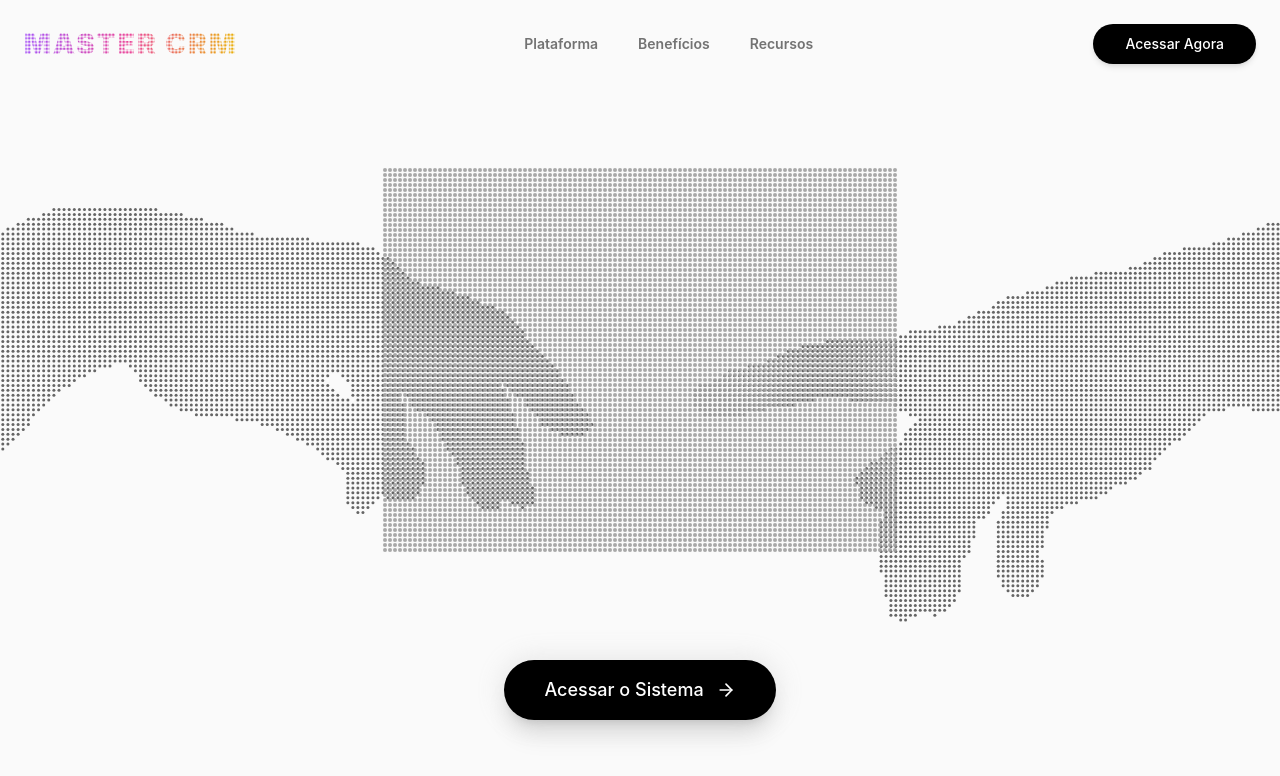
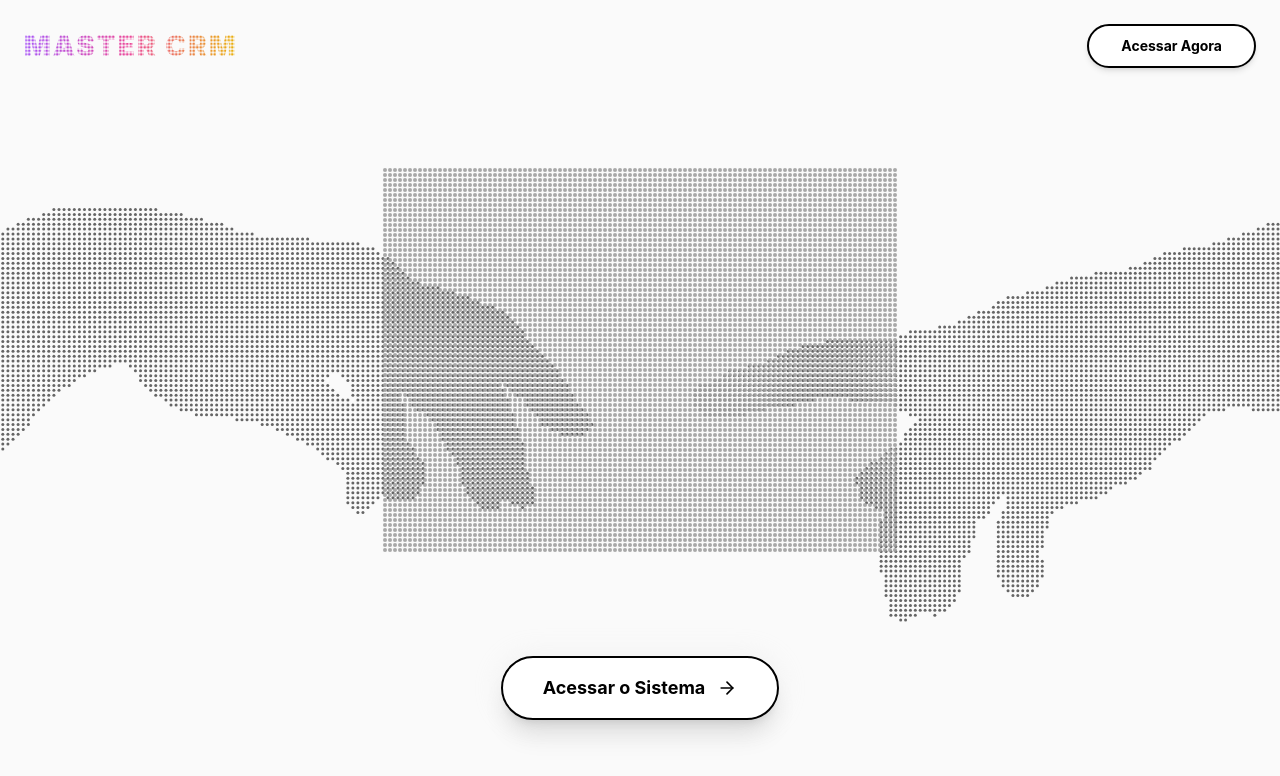
Before and after one commit to Grupo-04-Turma-JavaScript-14/master_crm_interface, a React (Vite) app: page / in a window 1280 px wide. Shown: the top 776 px of the page. Built offline with nearby package versions, Linux system fonts and the light colour scheme.

Commit message:
maos rapidas

```diff
--- a/src/pages/Intro.tsx
+++ b/src/pages/Intro.tsx
@@ -134,9 +134,9 @@ export default function Intro() {
       const progress = Math.min(1, time / maxTime);
       const easeOut = 1 - Math.pow(1 - progress, 3);
 
-      // Click Animation: Close the final gap slowly
+      // Click Animation: Close the final gap quickly
       if (isNavigatingRef.current) {
-          touchProgressRef.current += 0.01; // Slower: takes ~1.6s to touch
+          touchProgressRef.current += 0.025; // Faster: takes ~660ms to touch
           if (touchProgressRef.current >= 1 && !hasTouchedRef.current) {
               touchProgressRef.current = 1;
               hasTouchedRef.current = true;
@@ -144,10 +144,10 @@ export default function Intro() {
               // Exactly when they touch, trigger the flash!
               setIsFlashActive(true);
 
-              // Wait for the flash to cover the screen, then navigate
+              // Wait for the flash to cover the screen, then navigate rapidly
               setTimeout(() => {
                  navigate('/login');
-              }, 800);
+              }, 400);
           }
       }
       const touchEase = Math.pow(touchProgressRef.current, 2); // accelerate touching
@@ -247,7 +247,7 @@ export default function Intro() {
 
       {/* Flash Screen Overlay triggered exactly when hands touch */}
       <div
-        className={`absolute inset-0 bg-white z-50 pointer-events-none transition-opacity duration-700 ease-in ${isFlashActive ? 'opacity-100' : 'opacity-0'}`}
+        className={`absolute inset-0 bg-white z-50 pointer-events-none transition-opacity duration-300 ease-in ${isFlashActive ? 'opacity-100' : 'opacity-0'}`}
       />
 
       {/* Animated Background */}
@@ -277,15 +277,9 @@ export default function Intro() {
           </svg>
         </div>
 
-        <div className="hidden md:flex items-center gap-10 text-sm font-semibold text-neutral-500">
-          <span className="hover:text-black cursor-pointer transition-colors duration-300">Plataforma</span>
-          <span className="hover:text-black cursor-pointer transition-colors duration-300">Benefícios</span>
-          <span className="hover:text-black cursor-pointer transition-colors duration-300">Recursos</span>
-        </div>
-
         <button
           onClick={handleAccess}
-          className="text-sm font-medium text-white bg-black px-8 py-2.5 rounded-full hover:bg-neutral-800 transition-all shadow-md hover:shadow-xl hover:-translate-y-0.5"
+          className="cursor-pointer text-sm font-bold text-black bg-white border-2 border-black px-8 py-2.5 rounded-full hover:bg-neutral-50 transition-all shadow-md hover:shadow-xl hover:-translate-y-0.5"
         >
           Acessar Agora
         </button>
@@ -295,11 +289,11 @@ export default function Intro() {
       <div className="absolute bottom-20 z-10 animate-fade-in-up">
         <div className="relative group inline-block">
           {/* Subtle Dark Glow Effect */}
-          <div className="absolute -inset-1 bg-neutral-400 rounded-full blur-md opacity-20 group-hover:opacity-40 transition duration-500 group-hover:duration-200"></div>
+          <div className="absolute -inset-1 bg-neutral-300 rounded-full blur-md opacity-20 group-hover:opacity-40 transition duration-500 group-hover:duration-200"></div>
 
           <button
             onClick={handleAccess}
-            className="relative flex items-center gap-3 px-10 py-4 bg-black hover:bg-neutral-800 text-white rounded-full font-medium text-lg hover:scale-105 transition-all duration-300 shadow-xl"
+            className="cursor-pointer relative flex items-center gap-3 px-10 py-4 bg-white border-2 border-black hover:bg-neutral-50 text-black rounded-full font-bold text-lg hover:scale-105 transition-all duration-300 shadow-xl"
           >
             Acessar o Sistema
             <ArrowRight className="w-5 h-5" />
```
